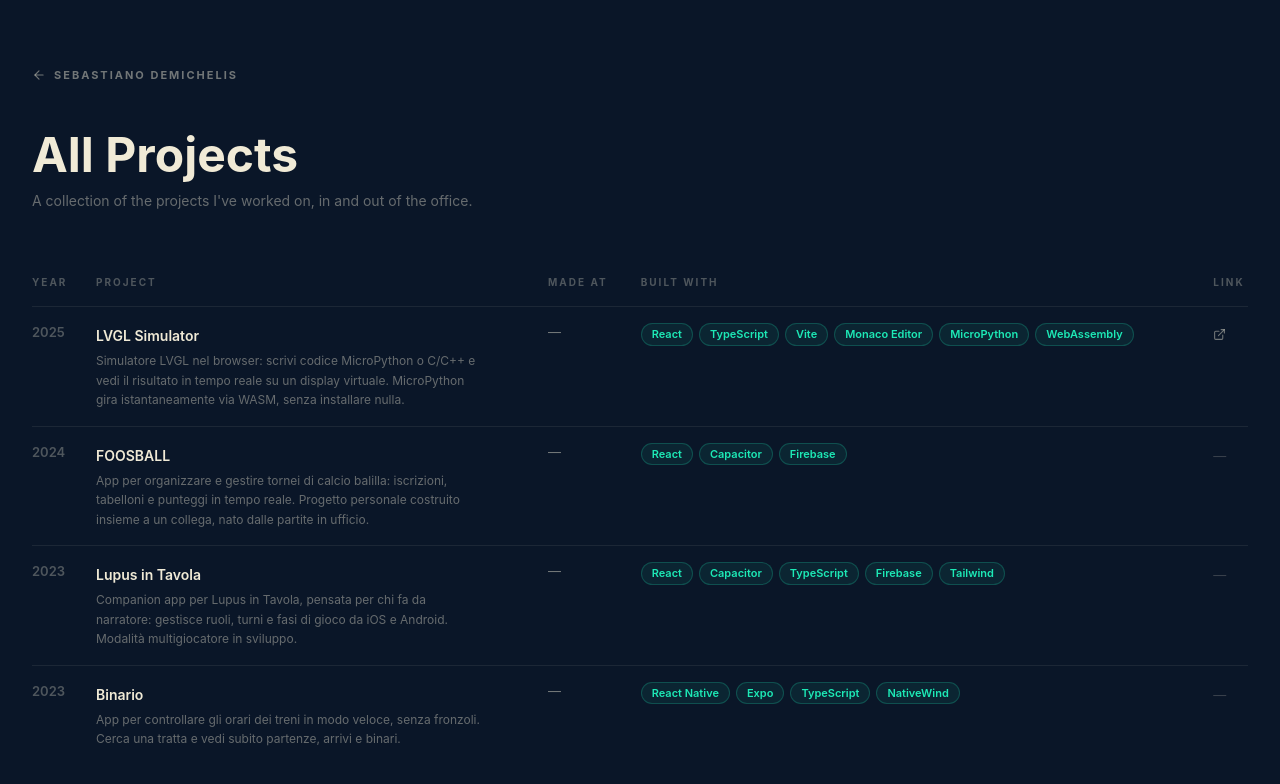
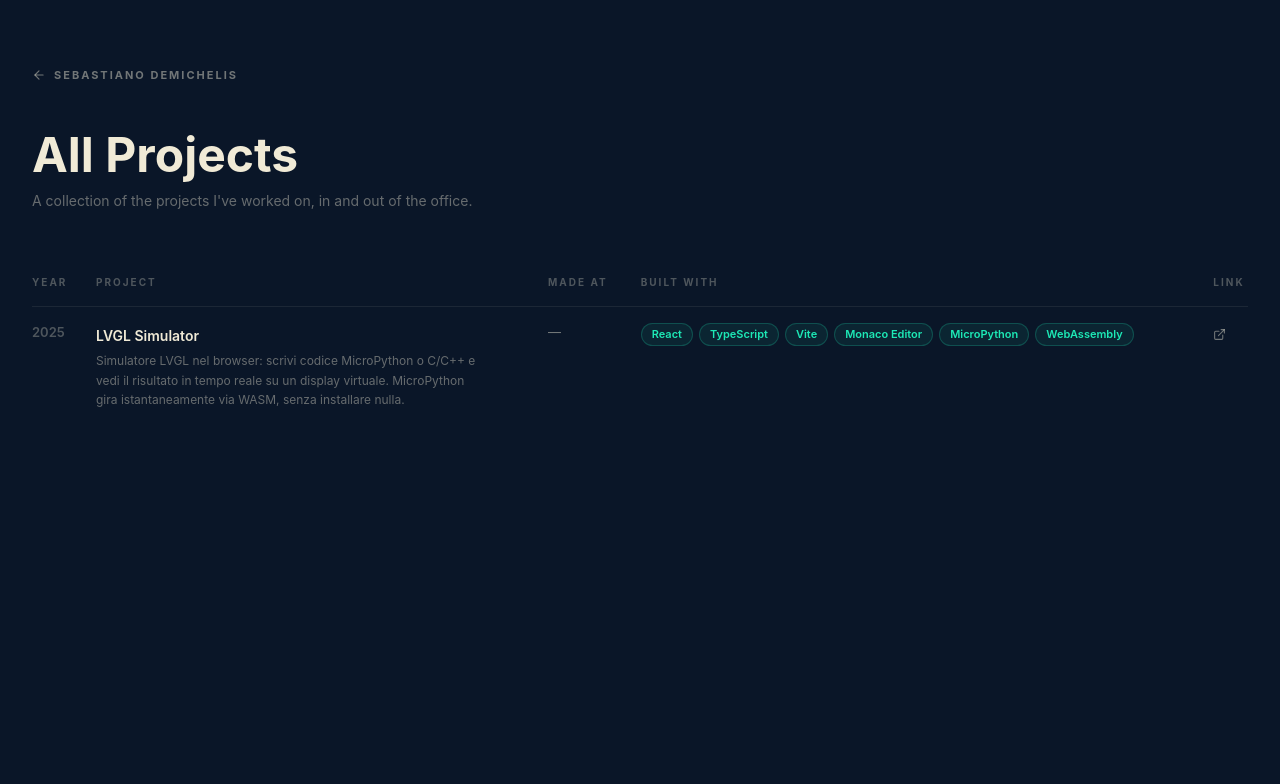
Before and after one commit to deeeemiss/portfolio, a React (Vite) app: page /archive in a window 1280 px wide. Shown: the top 784 px of the page. Built offline with nearby package versions, Linux system fonts and the light colour scheme; no server answers.

Commit message:
feat(archive): hide coming-soon projects, show only ready ones
Co-Authored-By: Claude Sonnet 4.6 <noreply@anthropic.com>

```diff
--- a/src/pages/ArchivePage.tsx
+++ b/src/pages/ArchivePage.tsx
@@ -1,7 +1,7 @@
 import { Link } from 'react-router-dom'
 import { ArrowLeft, ExternalLink } from 'lucide-react'
 import { useTranslation } from 'react-i18next'
-import { projects } from '../data/projects'
+import { projects, isProjectReady } from '../data/projects'
 
 export function ArchivePage() {
   const { t, i18n } = useTranslation()
@@ -33,7 +33,7 @@ export function ArchivePage() {
           </tr>
         </thead>
         <tbody>
-          {projects.map((project) => (
+          {projects.filter(isProjectReady).map((project) => (
             <tr
               key={project.id}
               className="border-t border-text-primary/8 group hover:bg-bg-surface/40 transition-colors"
```
